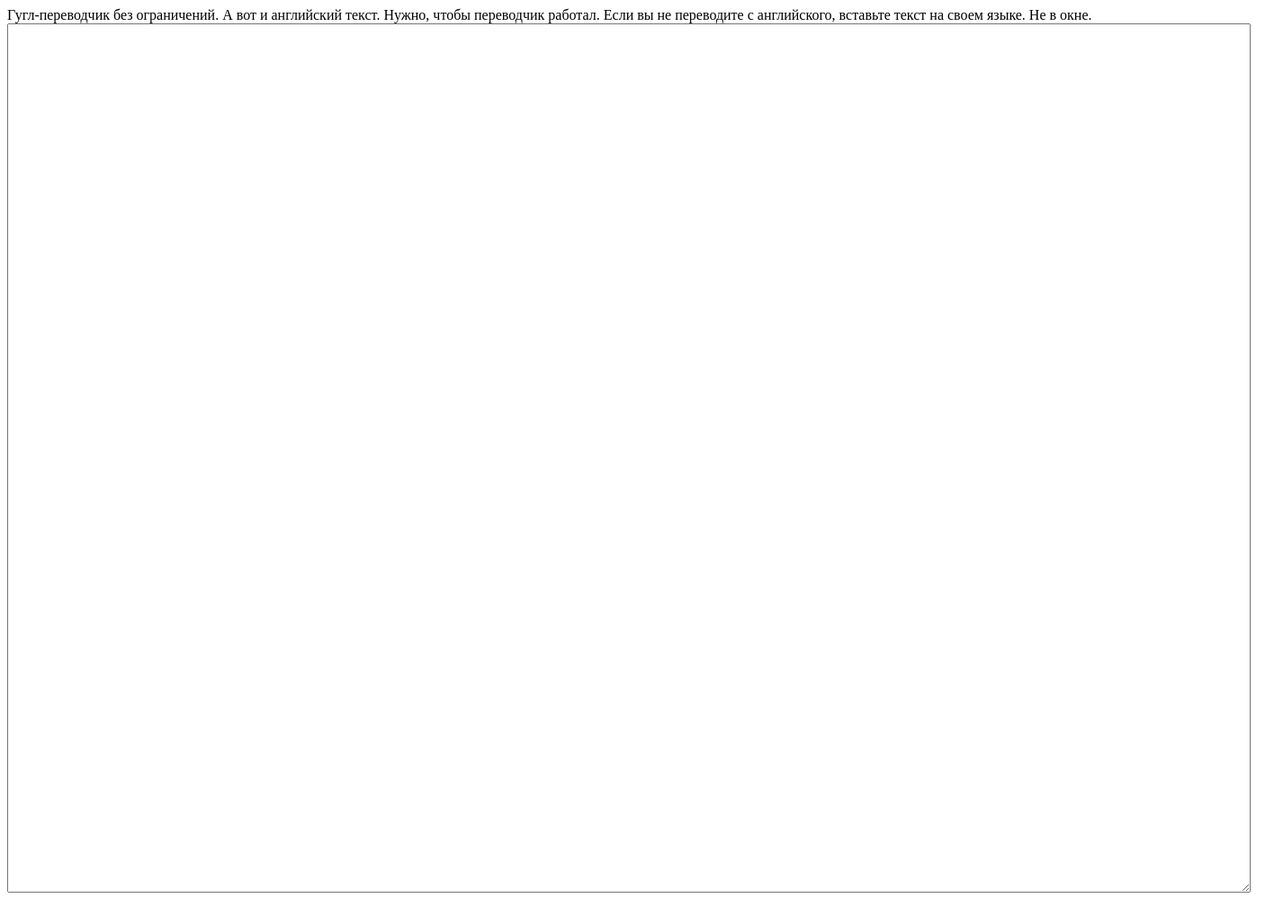
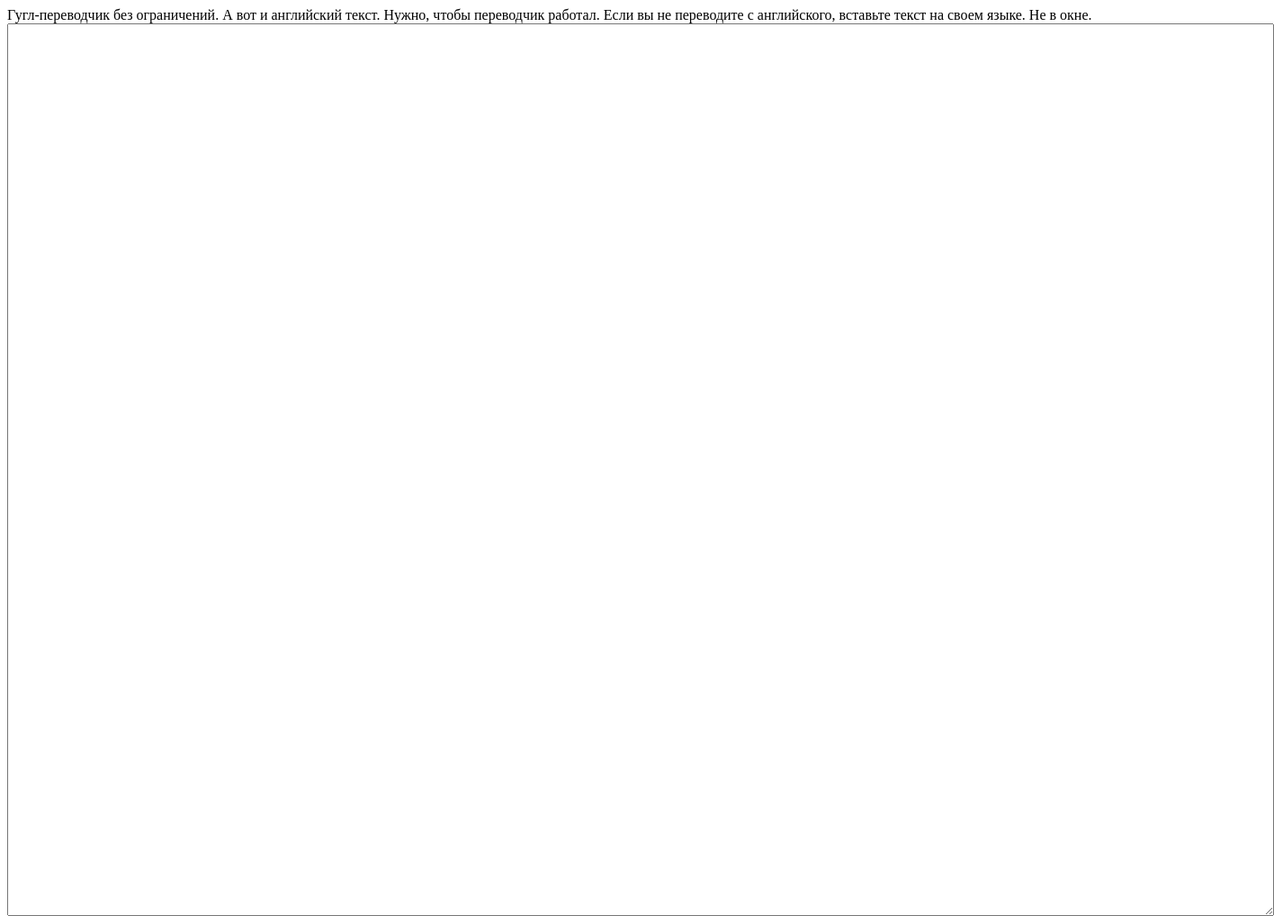
Before and after one commit to GrigoryCh/translateRU, a plain HTML site: page index.html in a window 1280 px wide. Shown: the whole page at 90% size, 1416 px wide, since content can reach past the window. Drawn offline with Linux system fonts and the light colour scheme.

Commit message:
Update index.html

```diff
--- a/index.html
+++ b/index.html
@@ -7,7 +7,7 @@
  <body>
 Гугл-переводчик без ограничений. А вот и английский текст. Нужно, чтобы переводчик работал.
 Если вы не переводите с английского, вставьте текст на своем языке. Не в окне.<br>
-<textarea style=" font-size: 20px; font-family: 'Roboto'; " id="test" rows="40vh" cols="120vw" padding: 15px;></textarea>
+<textarea style=" font-size: 20px; font-family: 'Roboto'; padding: 15px; " id="test" rows="40vh" cols="120vw" ></textarea>
 <p id="result"></p>
 <script>
 var textarea = document.getElementById('test');
```
